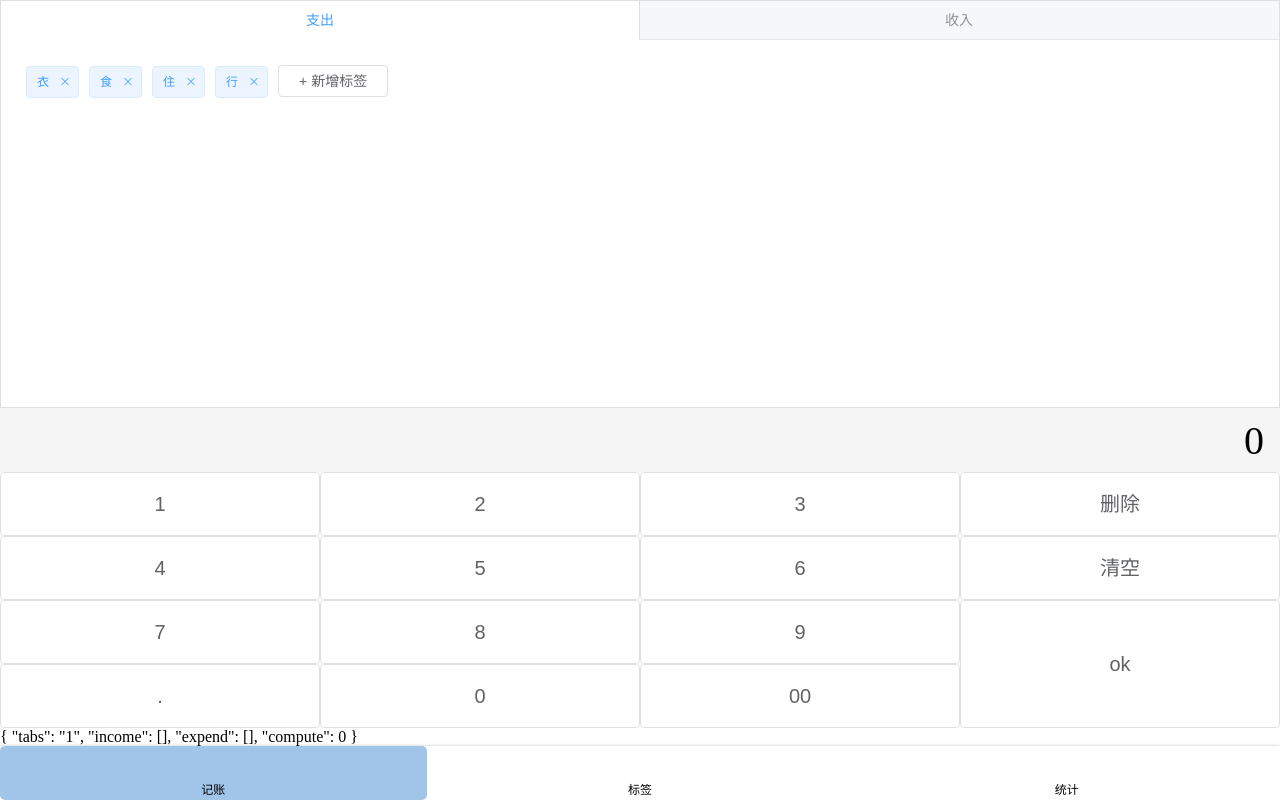
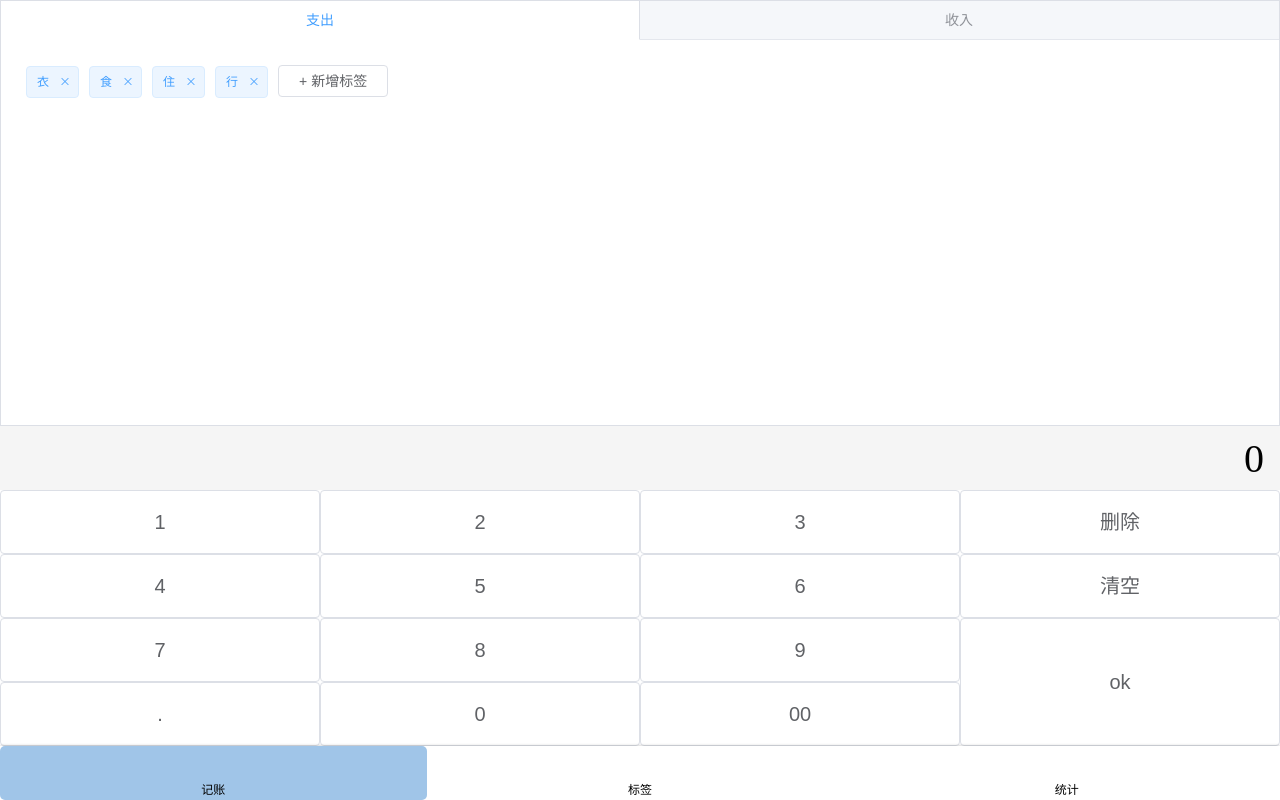
Before and after one commit to JunhaoAlexJiang/account-book-1, a Vue app: page /#/money in a window 1280 px wide. Built offline with nearby package versions, Linux system fonts and the light colour scheme; the HTML template or start-up script is replaced by a standard one.

Commit message:
MoneyView各组件数据传输完成

```diff
--- a/src/views/MoneyView.vue
+++ b/src/views/MoneyView.vue
@@ -7,7 +7,6 @@
       class="tabs"
     />
     <number-pad @update:value="onUpdateCompute" />
-    {{ record }}
   </NavLayoutStyle>
 </template>
 
```
